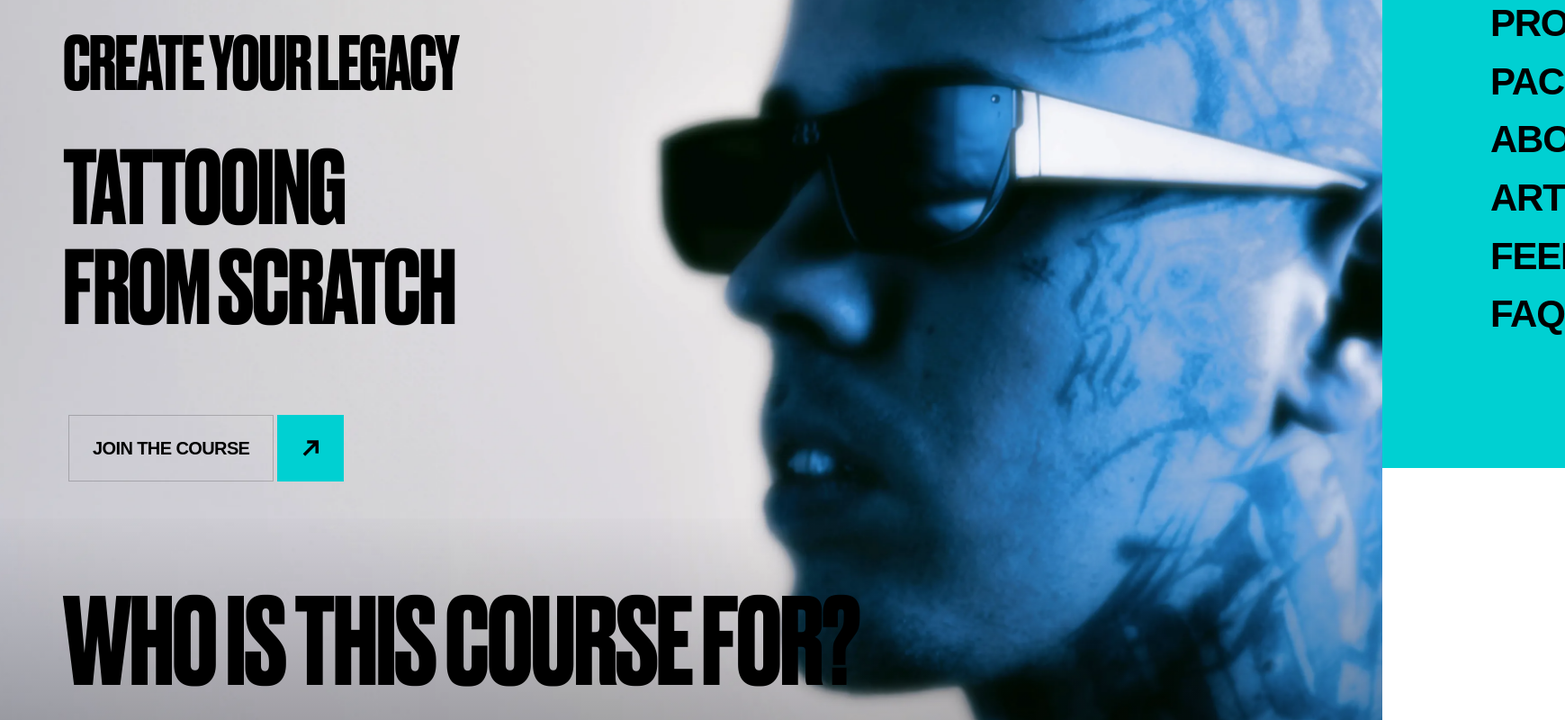
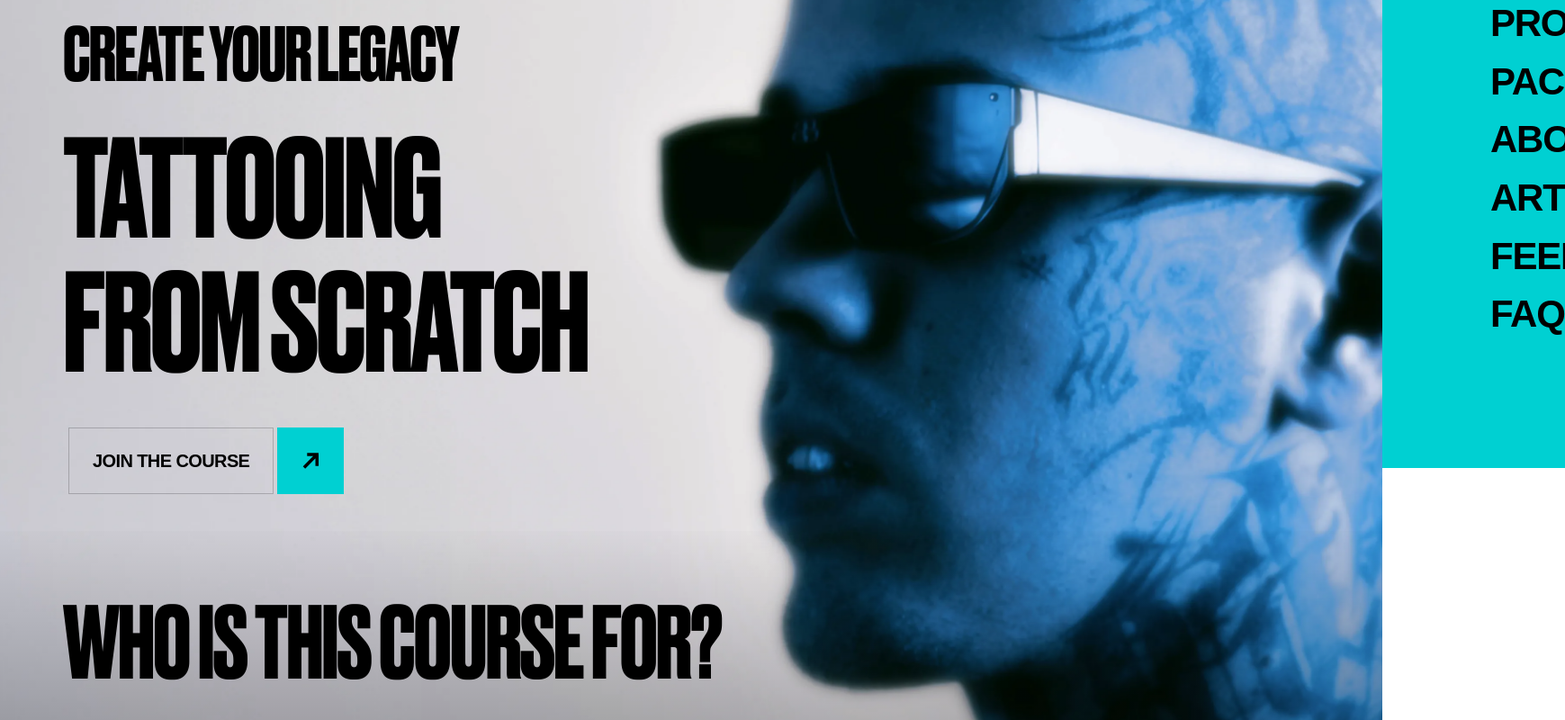
Before and after one commit to GYaskey/PROJECTION-Hype-tattoo, a React (Vite) app: page / in a window 1536 px wide. Shown: the part 280-1080 px from the top of the page at 90% size, 1739 px wide, since content can reach past the window. Built offline with nearby package versions, Linux system fonts and the light colour scheme; a web font is replaced by a local one.

Commit message:
adaptive desk fix

```diff
--- a/src/components/Audience/Audience.module.css
+++ b/src/components/Audience/Audience.module.css
@@ -462,6 +462,9 @@
 }
 
 @media (min-width: 1440px) and (max-width: 1979px) {
+  .audienceSectionTitle {
+    font-size: 110px;
+  }
   .newbiesCard {
     width: auto;
     padding: 27px;
--- a/src/components/Hero/Hero.module.css
+++ b/src/components/Hero/Hero.module.css
@@ -223,7 +223,7 @@
     padding: 40px 70px;
     display: flex;
     flex-direction: column;
-    gap: 40px;
+    gap: 30px;
   }
   .smallHeading {
     height: 30px;
@@ -253,10 +253,10 @@
     max-width: 450px;
   }
   .largeHeadingText {
-    font-size: 112px;
+    font-size: 150px;
     letter-spacing: -0.02em;
-    max-width: 450px;
-    margin-bottom: 51px;
+    max-width: 600px;
+    margin-bottom: 20px;
   }
   .signupButton {
     gap: 4px;
--- a/src/components/LevelColumn/LevelColumn.module.css
+++ b/src/components/LevelColumn/LevelColumn.module.css
@@ -196,3 +196,40 @@
     height: 73px;
   }
 }
+
+@media (min-width: 1440px) and (max-width: 1979px) {
+  .levelColumn {
+    padding: 25px;
+    max-width: 375px;
+  }
+
+  .columnButton {
+    gap: 5px;
+    min-width: 300px;
+  }
+  .columnButtons {
+    gap: 13px;
+  }
+  .columnButton {
+    gap: 5px;
+    min-width: 300px;
+    width: 100%;
+  }
+  .columnButtonText {
+    font-size: 14px;
+    padding: 28px;
+    min-width: 58%;
+  }
+  .columnButtonIconWrap {
+    display: flex;
+    justify-content: center;
+    align-items: center;
+    width: 72px;
+    height: 70px;
+  }
+  .columnButtonIcon {
+    width: 13px;
+    height: 13px;
+    stroke-width: 2.48px;
+  }
+}
--- a/src/components/Packages/Packages.module.css
+++ b/src/components/Packages/Packages.module.css
@@ -41,9 +41,17 @@
     padding: 50px 70px;
   }
   .columnsContainer {
-    display: flex;
     flex-direction: column;
     justify-content: center;
     gap: 22px;
   }
 }
+
+@media (min-width: 1440px) and (max-width: 1979px) {
+  .packagesSection {
+    padding: 100px 70px;
+  }
+  .columnsContainer {
+    gap: 22px;
+  }
+}
```
